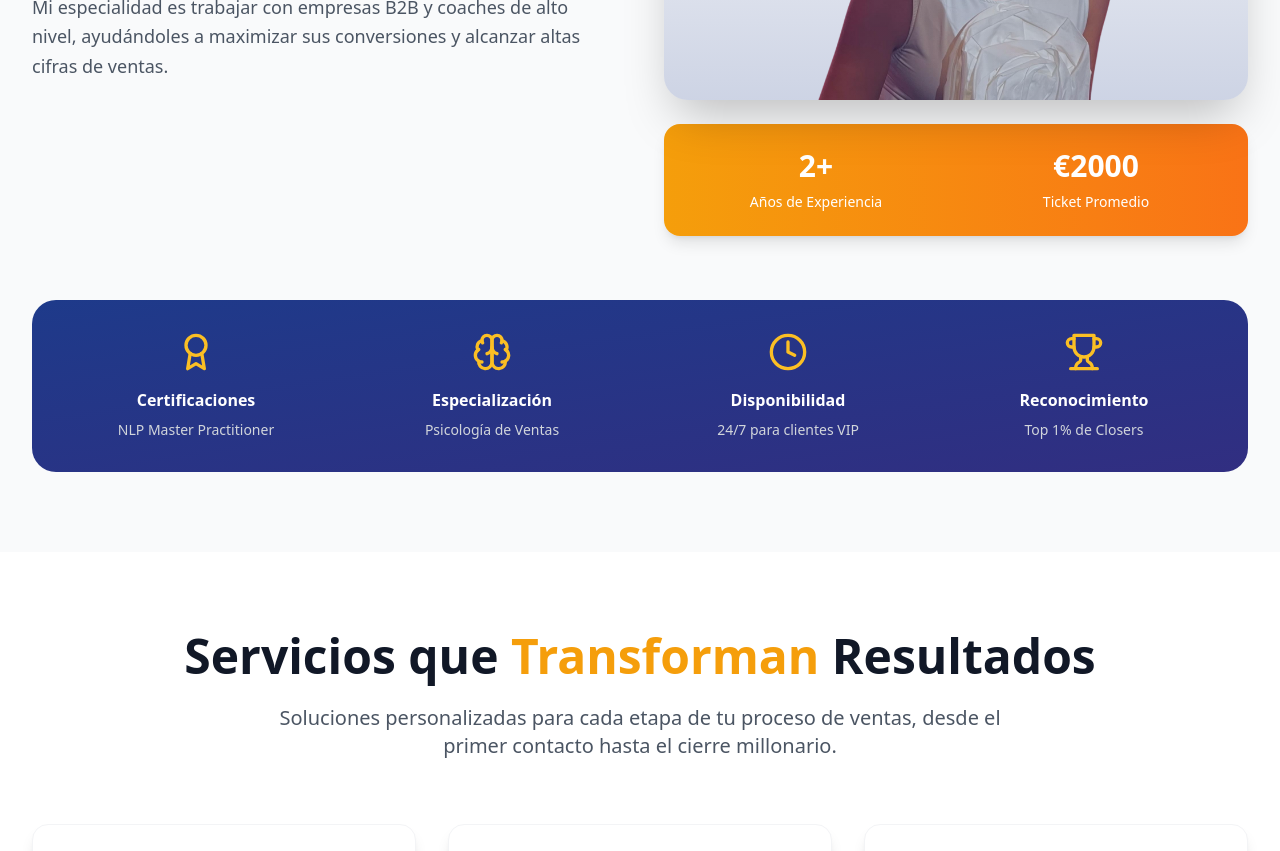
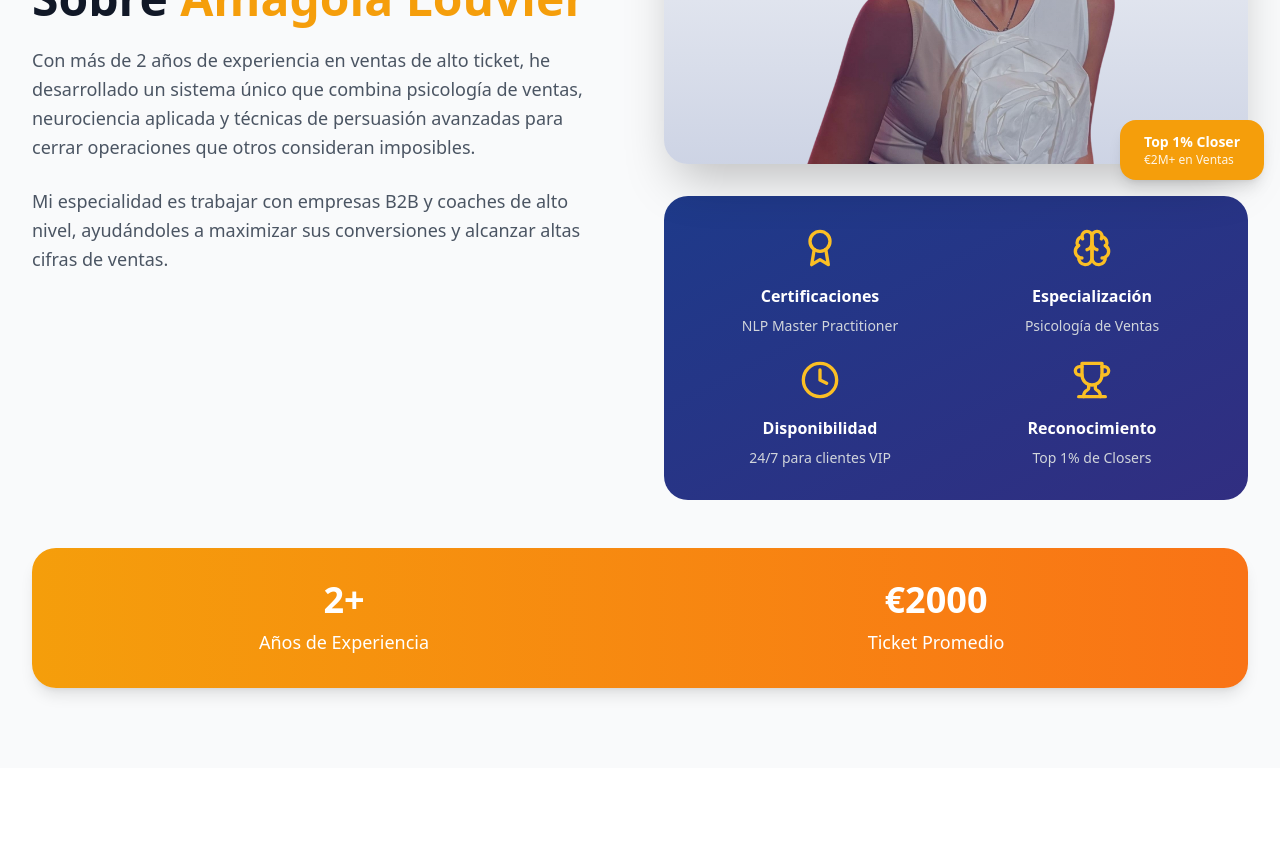
Before and after one commit to amancheno1/amagoialouviercloserdeventas, a React (Vite) app: page / in a window 1280 px wide. Shown: the part 1100-1951 px from the top of the page. Built offline with nearby package versions, Linux system fonts and the light colour scheme.

Commit message:
Revertir diseño de la sección Sobre Mí

```diff
--- a/src/components/About.tsx
+++ b/src/components/About.tsx
@@ -5,8 +5,7 @@ const About: React.FC = () => {
   return (
     <section id="about" className="py-20 bg-gray-50 scroll-mt-20">
       <div className="max-w-7xl mx-auto px-4 sm:px-6 lg:px-8">
-        <div className="grid grid-cols-1 lg:grid-cols-2 gap-12 items-start">
-          {/* Texto */}
+        <div className="grid grid-cols-1 lg:grid-cols-2 gap-12 items-center">
           <div>
             <h2 className="text-4xl md:text-5xl font-bold text-gray-900 mb-6">
               Sobre <span className="text-amber-500">Amagoia Louvier</span>
@@ -22,40 +21,28 @@ const About: React.FC = () => {
             </p>
           </div>
 
-          {/* Imagen y estadísticas */}
           <div className="relative">
             {/* Professional Photo */}
-            <div className="relative mb-6">
+            <div className="relative mb-8">
               <div className="relative overflow-hidden rounded-3xl shadow-2xl">
                 <img
                   src="/public/amagoia.png"
                   alt="Amagoia Louvier - Especialista en Ventas de Alto Ticket"
-                  className="w-full h-80 object-cover object-center"
+                  className="w-full h-96 object-cover object-center"
                 />
                 <div className="absolute inset-0 bg-gradient-to-t from-blue-900/20 to-transparent"></div>
               </div>
-            </div>
 
-            {/* Estadísticas debajo de la foto */}
-            <div className="bg-gradient-to-r from-amber-500 to-orange-500 rounded-2xl p-6 text-white shadow-lg">
-              <div className="grid grid-cols-2 gap-6">
-                <div className="text-center">
-                  <div className="text-3xl font-bold mb-2">2+</div>
-                  <div className="text-sm">Años de Experiencia</div>
-                </div>
-                <div className="text-center">
-                  <div className="text-3xl font-bold mb-2">€2000</div>
-                  <div className="text-sm">Ticket Promedio</div>
-                </div>
-              </div>
-            </div>
+              {/* Floating Badge */}
+              <div className="absolute -bottom-4 -right-4 bg-amber-500 text-white px-6 py-3 rounded-2xl shadow-lg">
+                <div className="text-sm font-semibold">Top 1% Closer</div>
+                <div className="text-xs opacity-90">€2M+ en Ventas</div>
               </div>
             </div>
 
-        {/* Skills Grid - Cuadro único abajo ocupando toda la página */}
-        <div className="mt-16">
+            {/* Skills Grid - Cuadro azul debajo de la foto */}
             <div className="bg-gradient-to-br from-blue-900 to-indigo-900 rounded-3xl p-8 text-white">
-            <div className="grid grid-cols-1 md:grid-cols-2 lg:grid-cols-4 gap-8">
+              <div className="grid grid-cols-2 gap-6">
                 <div className="text-center">
                   <Award className="text-amber-400 mx-auto mb-4" size={40} />
                   <h3 className="font-semibold mb-2">Certificaciones</h3>
@@ -80,6 +67,23 @@ const About: React.FC = () => {
             </div>
           </div>
         </div>
+
+        {/* Cuadro naranja al lado - estadísticas */}
+        <div className="mt-12 max-w-md mx-auto lg:max-w-none">
+          <div className="bg-gradient-to-r from-amber-500 to-orange-500 rounded-3xl p-8 text-white shadow-lg">
+            <div className="grid grid-cols-2 gap-8 text-center">
+              <div>
+                <div className="text-4xl font-bold mb-2">2+</div>
+                <div className="text-lg">Años de Experiencia</div>
+              </div>
+              <div>
+                <div className="text-4xl font-bold mb-2">€2000</div>
+                <div className="text-lg">Ticket Promedio</div>
+              </div>
+            </div>
+          </div>
+        </div>
+      </div>
     </section>
   );
 };
```
Lines whose indentation alone changed are shown as unchanged.
